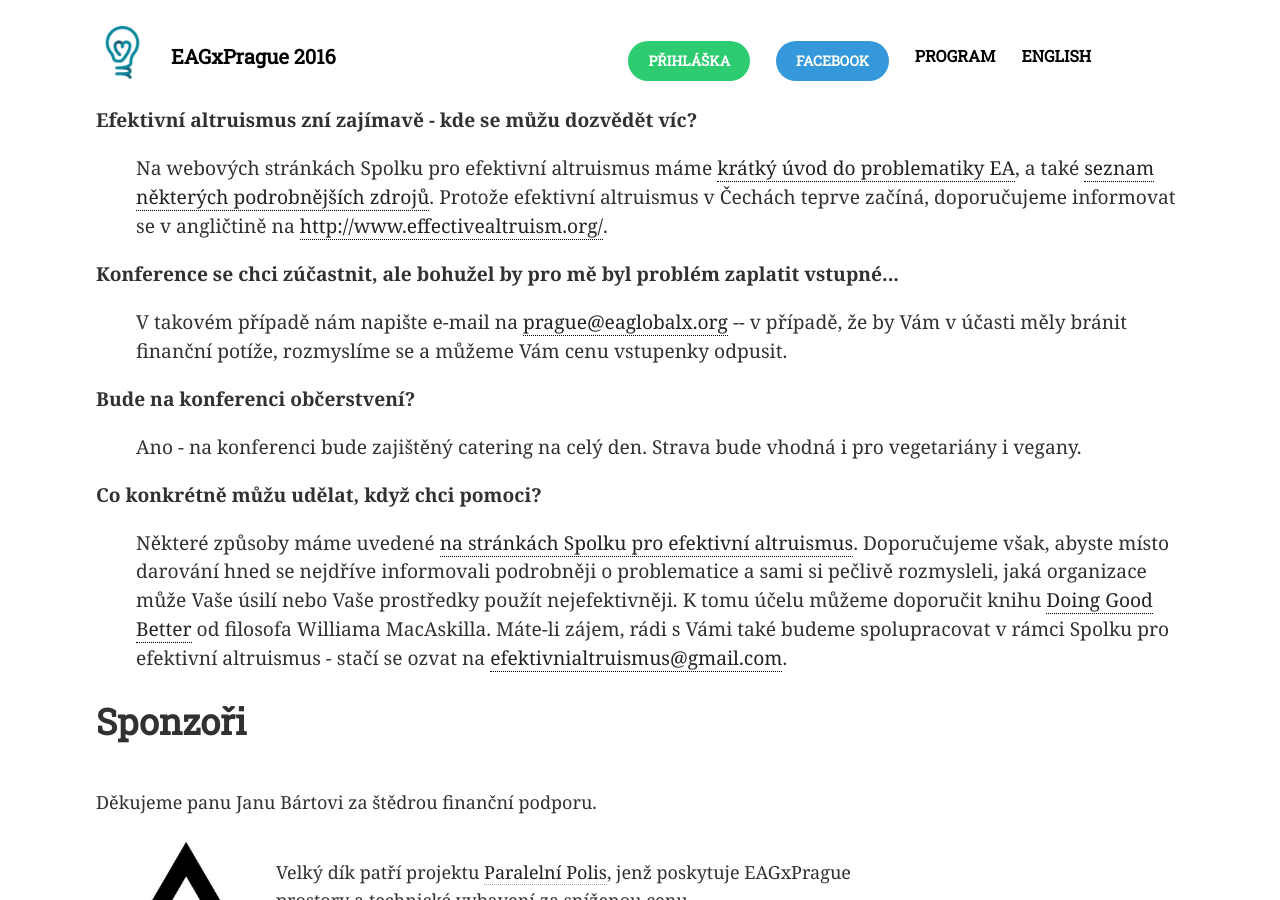
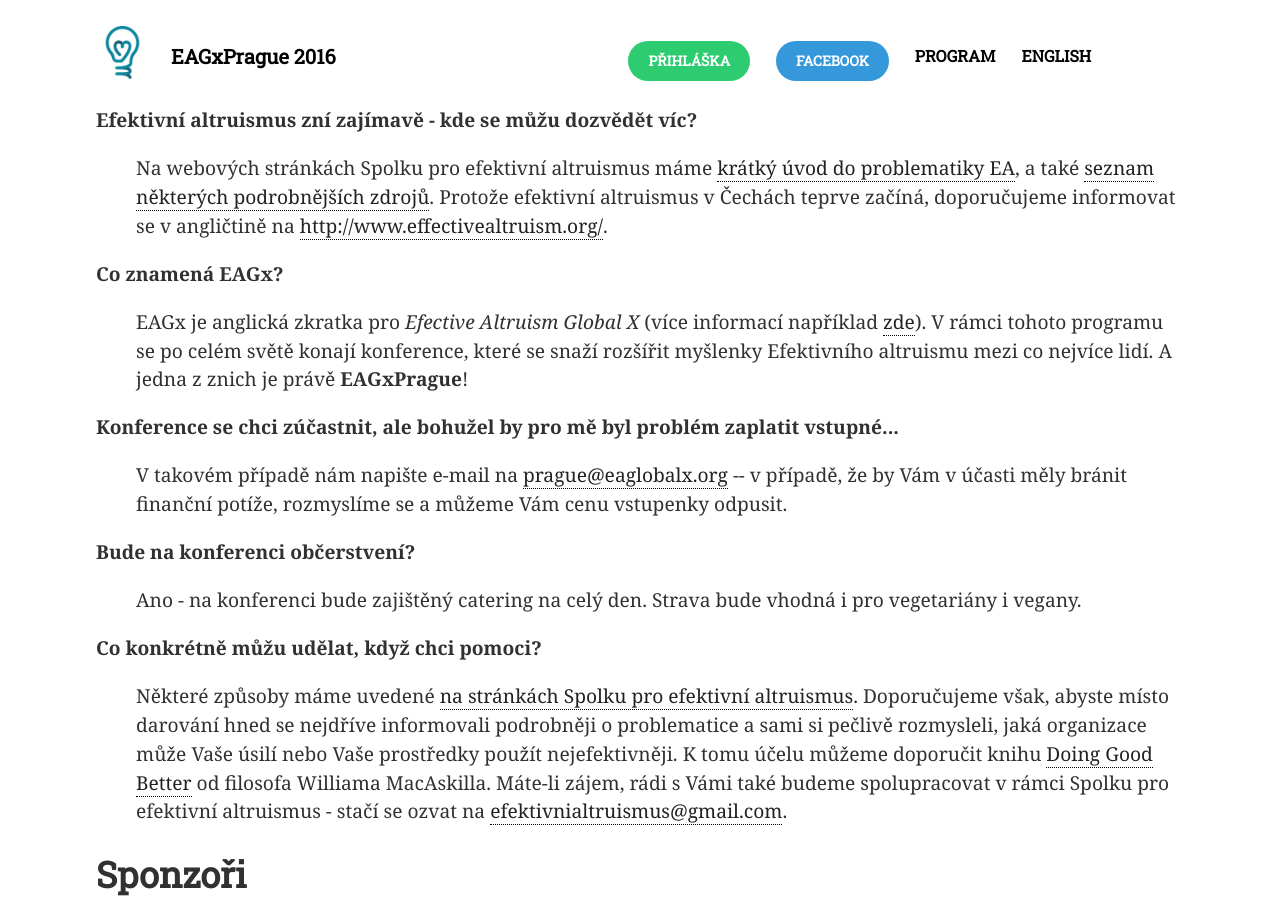
Before and after one commit to ea-czech-republic/eagxprague.org, a Jekyll site: the page built from index.md, in a window 1280 px wide and 900 px high, scrolled down 3782 px. Built offline with Jekyll 4.4.1, drawn with Linux system fonts in a browser that asks for light colours; nearby versions of some CDN libraries.

Commit message:
vysvětelní EAGX (#12)
* vysvětelní EAGX

* ? přidán

```diff
--- a/index.md
+++ b/index.md
@@ -156,6 +156,10 @@
 podrobnějších zdrojů</a>. Protože efektivní altruismus v Čechách teprve začíná,
 doporučujeme informovat se v angličtině na <a href="http://www.effectivealtruism.org/">http://www.effectivealtruism.org/</a>.
 </dd>
+<dt>Co znamená <b>EAGx</b>?</dt>
+<dd>
+EAGx je anglická zkratka pro <i>Efective Altruism Global X</i> (více informací například <a href="https://www.eaglobal.org/eagx/">zde</a>). V rámci tohoto programu se po celém světě konají konference, které se snaží rozšířit myšlenky Efektivního altruismu mezi co nejvíce lidí. A jedna z znich je právě <b>EAGxPrague</b>!
+</dd>
 <dt>Konference se chci zúčastnit, ale bohužel by pro mě byl problém zaplatit
 vstupné...</dt>
 <dd>V takovém případě nám napište e-mail na <a
```
